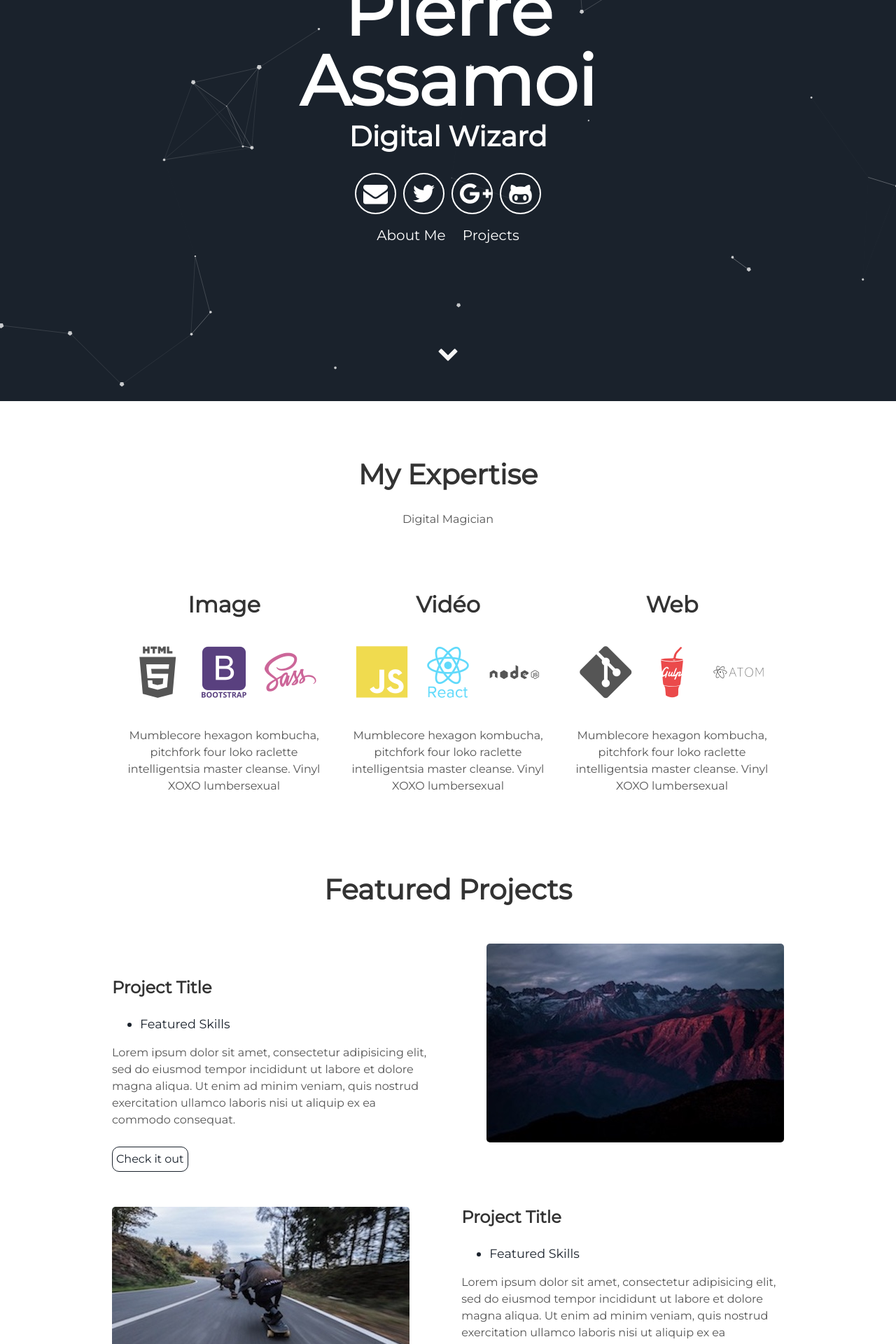
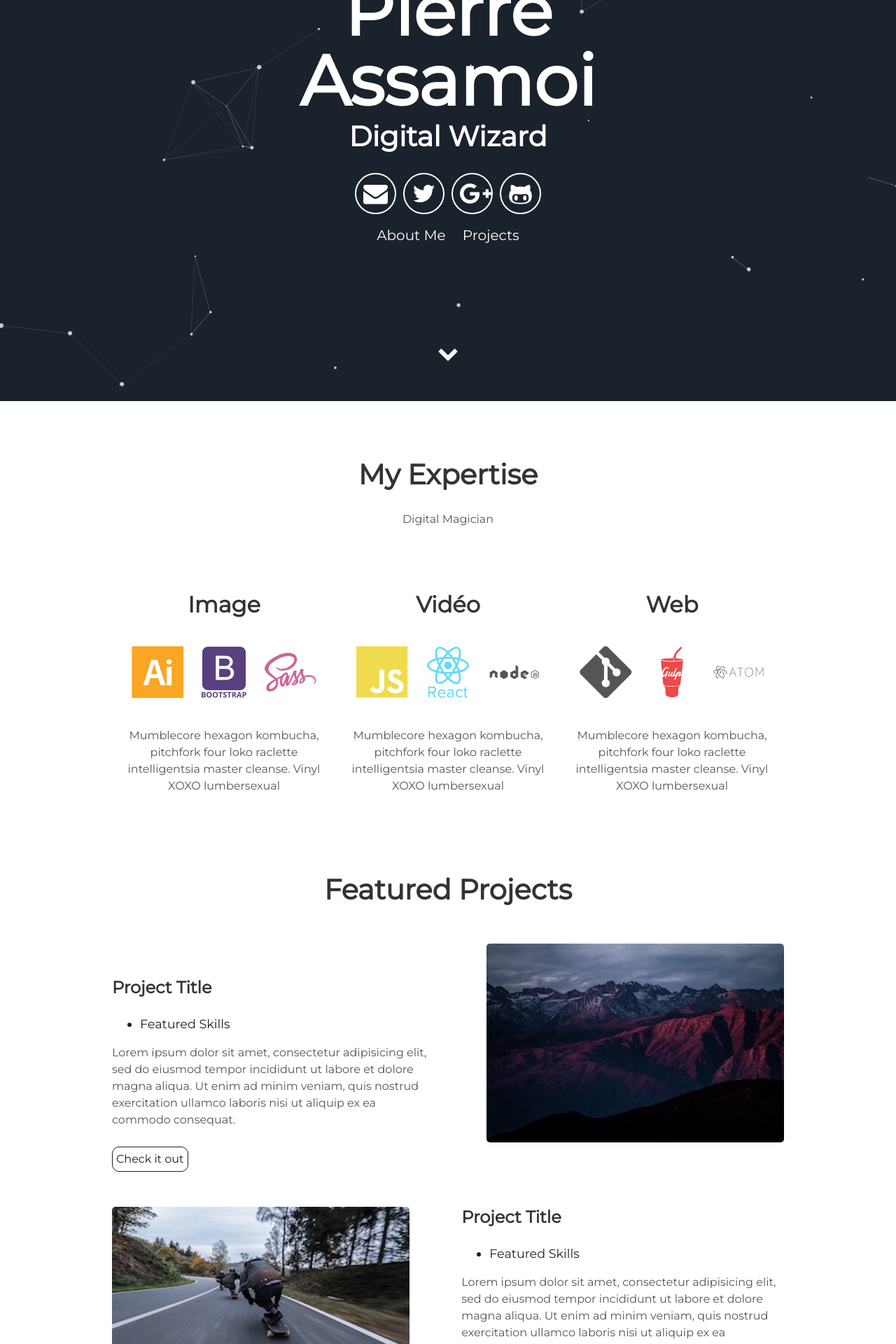
Before and after one commit to pierre-assamoi/Pierfolio, a Jekyll site: the page built from index.html, in a window 1280 px wide. Shown: the part 327-2247 px from the top of the page at 70% size. Built offline with Jekyll 4.4.1, drawn with Linux system fonts in a browser that asks for light colours.

Commit message:
Update about.html

```diff
--- a/_includes/about.html
+++ b/_includes/about.html
@@ -5,7 +5,7 @@
   <div class="user">
     <div class="tech">
       <h2>Image</h2>
-      <i class="devicon-html5-plain-wordmark"></i>
+      <i class="devicon-illustrator-plain colored"></i>
       <i class="devicon-bootstrap-plain-wordmark colored"></i>
       <i class="devicon-sass-original colored"></i>
       <p>Mumblecore hexagon kombucha, pitchfork four loko raclette intelligentsia master cleanse.
```
